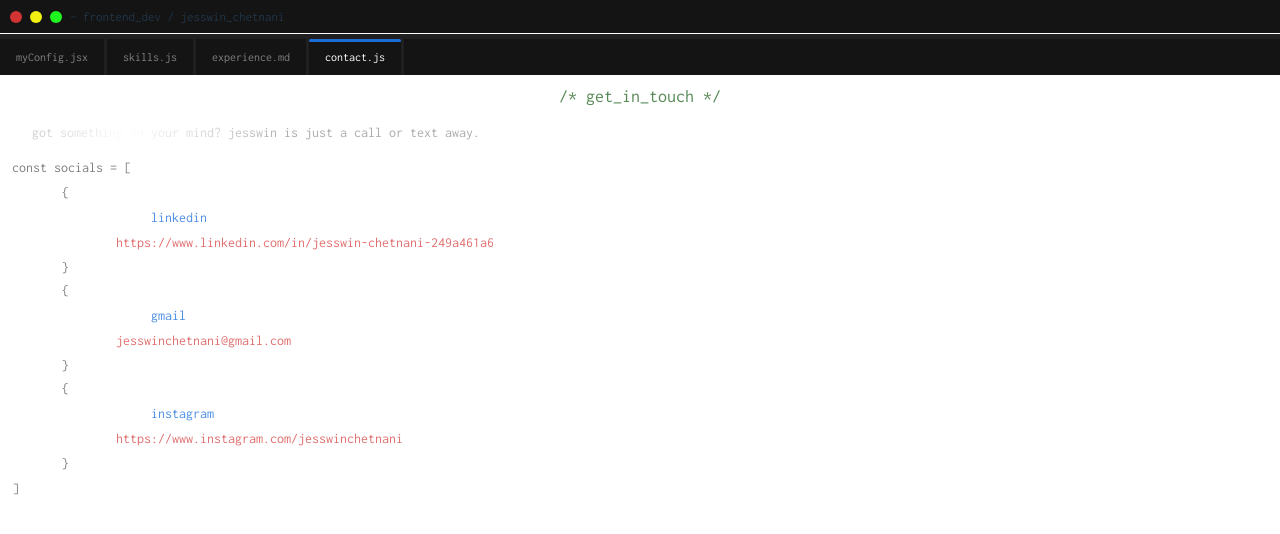
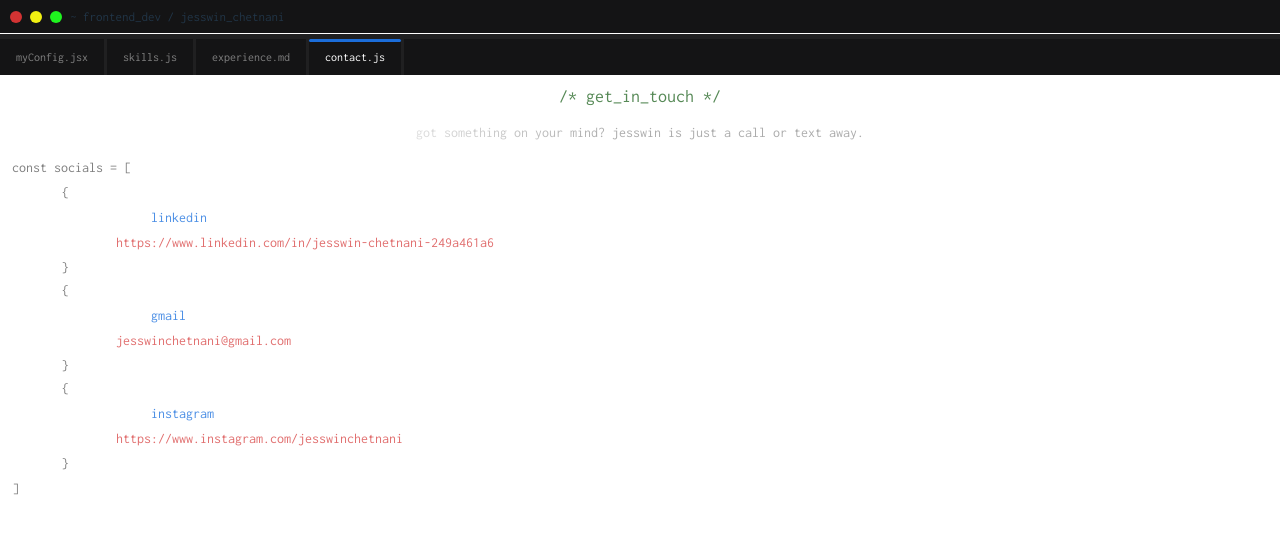
Before and after one commit to jesswin/portfolio, a React (Vite) app: page /contact in a window 1280 px wide. Shown: the top 534 px of the page. Built offline with nearby package versions, Linux system fonts and the light colour scheme.

Commit message:
UI: changed styles

```diff
--- a/src/routes/Contact.jsx
+++ b/src/routes/Contact.jsx
@@ -28,7 +28,7 @@ const social = [
 
 let links = social.map((social) => {
   return (
-    <div className={classes.social}>
+    <div className={classes.social} key={social.platform}>
       <div className={classes.starting}>{"{"}</div>
       <div className={classes.platform}>
         {"platform : "}{" "}
--- a/src/routes/Contact.module.css
+++ b/src/routes/Contact.module.css
@@ -22,7 +22,6 @@
 }
 
 .title {
-  display: inline-block;
   color: white;
 
   background: #acacac -webkit-gradient(linear, 100% 0, 0 0, from(#acacac), color-stop(0.5, #ffffff), to(#acacac));
@@ -33,7 +32,7 @@
   -webkit-animation-name: shimmer;
   -webkit-animation-duration: 2.5s;
   -webkit-animation-iteration-count: infinite;
-  -webkit-background-size: 20rem 100%;
+  -webkit-background-size: 40rem 100%;
 }
 
 @keyframes shimmer {
```
